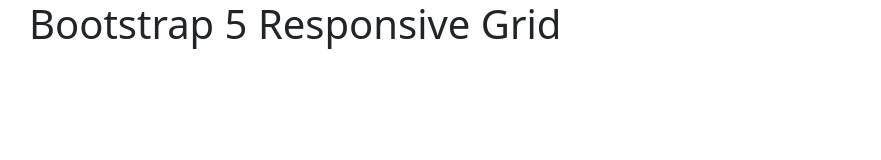
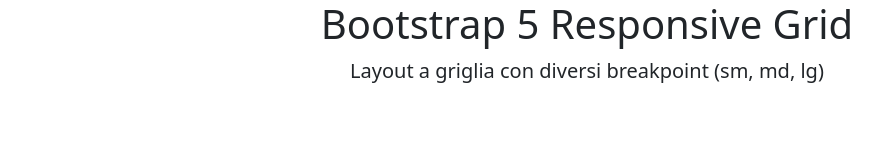
Before and after one commit to LucaIapadre98/htmlcss-bootstrap-layout, a plain HTML site: page index.html in a window 1280 px wide. Shown: the whole page, without its empty margins (53-934 px from the left). Drawn offline with nearby package versions, Linux system fonts and the light colour scheme.

Commit message:
aggiunto h1 e p

```diff
--- a/index.html
+++ b/index.html
@@ -14,7 +14,8 @@
 </head>
 <body>
     <div class="container">
-        <h1>Bootstrap 5 Responsive Grid</h1>
+        <h1 class="text-center">Bootstrap 5 Responsive Grid</h1>
+        <p class="text-center fw-light fs-5">Layout a griglia con diversi breakpoint (sm, md, lg)</p>
     </div>
 
    <!-- <script src="https://cdn.jsdelivr.net/npm/bootstrap@5.3.3/dist/js/bootstrap.bundle.min.js"
```
